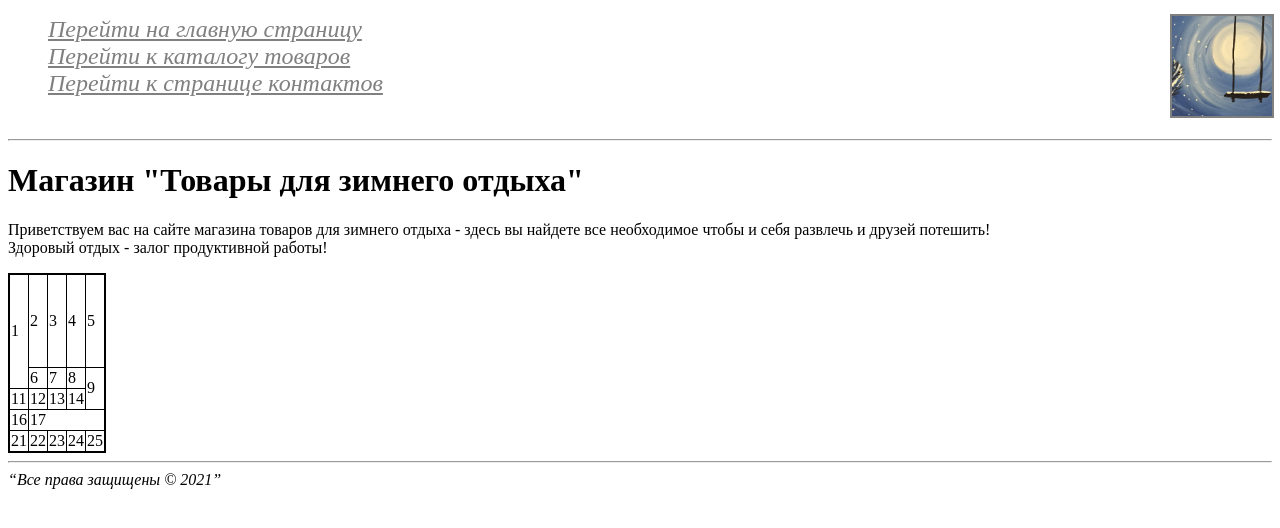
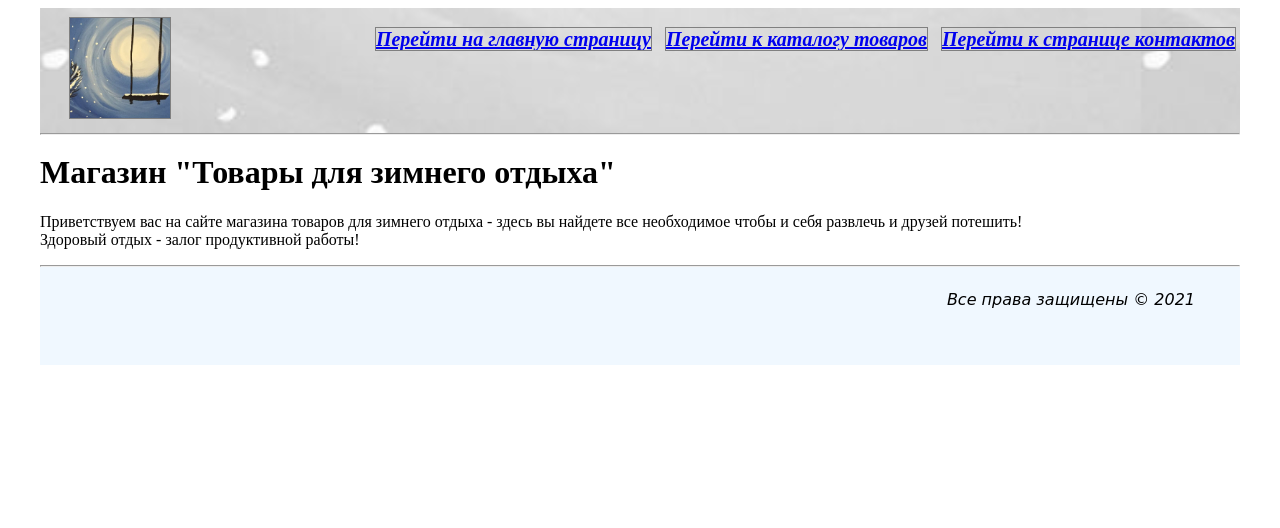
Before and after one commit to Effgenii/_HTML, a plain HTML site: page 05_lesson/e_shop/index.html in a window 1280 px wide. Drawn offline with Linux system fonts and the light colour scheme.

Commit message:
Выполнено задание №5

```diff
--- a/05_lesson/e_shop/index.html
+++ b/05_lesson/e_shop/index.html
@@ -5,115 +5,43 @@
     <meta charset="UTF-8">
     <title>Главная страница</title>
     <link rel="stylesheet" type="text/css" href="style.css">
-
-    <style type="text/css">
-        ul {
-            list-style-type: none;
-        }
-
-        a {
-            color: grey;
-            font-style: italic;
-            font-size: x-large;
-        }
-
-    </style>
 </head>
 
 <body>
-    <div class="header">
-        <p> <img style="outline: 2px solid grey; float:right;" src="img/logo.jpg" alt="Товары для зимнего отдыха" title="Товары для зимнего отдыха" width="100" height="100"> </p>
+    <div class="container_main">
 
-        <ul class="menu">
+        <div class="logo_main">
+            <img src="img/logo.jpg" alt="Товары для зимнего отдыха" title="Товары для зимнего отдыха" width="100" height="100">
+        </div>
+        <div class="header_main">
+            <ul class="menu_main">
                 <li><a href="index.html">Перейти на главную страницу</a></li>
                 <li><a href="catalog.html">Перейти к каталогу товаров</a></li>
                 <li><a href="contacts.html">Перейти к странице контактов</a></li>
             </ul>
             <br>
+            <br>
+            <br>
+            <br>
+            <br>
             <hr />
         </div>
 
+
+        <div class="content">
             <h1>Магазин "Товары для зимнего отдыха"</h1>
             <p>Приветствуем вас на сайте магазина товаров для зимнего отдыха - здесь вы найдете все необходимое чтобы и себя развлечь и друзей потешить!
                 <br>
                 Здоровый отдых - залог продуктивной работы!
             </p>
-    <table class=tableofparam>
-        <tr >
-            <td class=tableofparamtd rowspan="2">1
-            </td>
-            <td class=tableofparamtd height="90px">2
-            </td>
-            <td class=tableofparamtd>3
-            </td>
-            <td class=tableofparamtd>4
-            </td>
-            <td class=tableofparamtd>5
-            </td>
-        </tr>
-        <tr>
-            <td class=tableofparamtd>6
-            </td>
-            <td class=tableofparamtd>7
-            </td>
-            <td class=tableofparamtd>8
-            </td>
-            <td class=tableofparamtd rowspan="2">9
-            </td>
-<!--
-            <td class=tableofparamtd>10
-            </td>
--->
-        </tr>
-        <tr>
-            <td class=tableofparamtd>11
-            </td>
-            <td class=tableofparamtd>12
-            </td>
-            <td class=tableofparamtd>13
-            </td>
-            <td class=tableofparamtd>14
-            </td>
-<!--
-            <td class=tableofparamtd>15
-            </td>
--->
-        </tr>
-        <tr>
-            <td class=tableofparamtd>16
-            </td>
-            <td class=tableofparamtd colspan=4 }>17
-            </td>
-<!--
-            <td class=tableofparamtd>18
-            </td>
-            <td class=tableofparamtd>19
-            </td>
-            <td class=tableofparamtd>20
-            </td>
--->
-        </tr>
-        <tr>
-            <td class=tableofparamtd>21
-            </td>
-            <td class=tableofparamtd>22
-            </td>
-            <td class=tableofparamtd>23
-            </td>
-            <td class=tableofparamtd>24
-            </td>
-            <td class=tableofparamtd>25
-            </td>
-        </tr>
-
-    </table>
+        </div>
         <div class="footer">
             <hr />
-        <i>
 
-            <q>Все права защищены &copy; 2021</q>
-        </i>
+                <span> Все права защищены &copy; 2021 </span>
+
         </div>
 </body>
+</div>
 
 </html>
--- a/05_lesson/e_shop/style.css
+++ b/05_lesson/e_shop/style.css
@@ -1,6 +1,69 @@
-body {
-    background-color: "#f8f8f8";
+/*Устанавливает стили блоков главной страницы сайта*/
+.container_main {
+    width: 1200px;
+    margin: 0 auto;
 }
+
+.header_main {
+    background-color: aliceblue;
+    height: 125px;
+    margin-top: 5px;
+    font-style: italic;
+    font-size: 20px;
+    background: url(img/header.jpg);
+    background-size:contain;
+
+
+}
+
+.header_main ul li {
+    display: inline;
+    outline: 1px solid grey;
+    margin: 5px;
+
+}
+/*Стили обычных заголовков (не на главной странице)*/
+.header{
+    height: 110px;
+    background: url(img/header.jpg);
+    background-size:contain;
+}
+
+.menu_main {
+    float: right;
+    font-weight: bold;
+}
+
+.logo_main {
+    display: inline;
+    outline: 1px solid grey;
+    float: left;
+    height: 100px;
+    width: 100px;
+    margin-left: 30px;
+    margin-top: 10px;
+
+}
+
+.content_main {
+    background-color: aqua;
+    height: 400px
+}
+
+.footer {
+    background-color: aliceblue;
+    height: 100px;
+    float: none;
+}
+
+.footer span {
+    float: right;
+    font-family: cursive;
+    font-style: italic;
+    margin-top: 15px;
+    margin-right: 45px;
+}
+
 
 /*Изменение стилей списка характеристик на странице товара*/
 .list {
@@ -45,6 +108,7 @@ body {
     color: red;
 
 }
+.menu {font-size: 25px;}
 
 /*Стиль формы для обратной связи на странице контактов*/
 .requestformstyle1 {
@@ -91,11 +155,26 @@ body {
 .tableofparamtd {
     border: 1px solid black;
     border-collapse: collapse;
+
+    /*Стиль блока с картинкой товара и ссылкой на страницу каталога*/
+
+    .item_block {
+        display: inline-block;
+        width: 200px;
+        height: 200px;
+        margin-right: 15px;
+        float: left;
+    }
 }
+
 /*Стиль картинки на странице товара при наведении рамка исчезает, но картинка не двигается*/
 .picture {
-    outline:2px solid grey;
+    outline: 2px solid grey;
+    float: left;
+    margin-right: 20px;
 }
+
 .picture:hover {
-    outline:0px solid grey;
+    outline: 0px solid grey;
 }
+.item_block {width: 200px; height: 200px; float: left; border: 1px solid black; margin-right: 15px; display: flex; flex-direction: column; justify-content: center; align-items: center;}
```
Also changed, not shown: 05_lesson/e_shop/catalog.html (+22 -6 lines), 05_lesson/e_shop/catalog/1_sledge.html (+16 -16 lines), 05_lesson/e_shop/catalog/2_showel.html (+18 -17 lines), 05_lesson/e_shop/catalog/3_ski.html (+23 -19 lines), 05_lesson/e_shop/catalog_2.html (added, +12 -0 lines), 05_lesson/e_shop/contacts.html (+5 -6 lines), 05_lesson/e_shop/img/header.jpg (added), 05_lesson/e_shop/task04.txt (deleted), 05_lesson/e_shop/task05.txt (added). Lines whose indentation alone changed are shown as unchanged.
